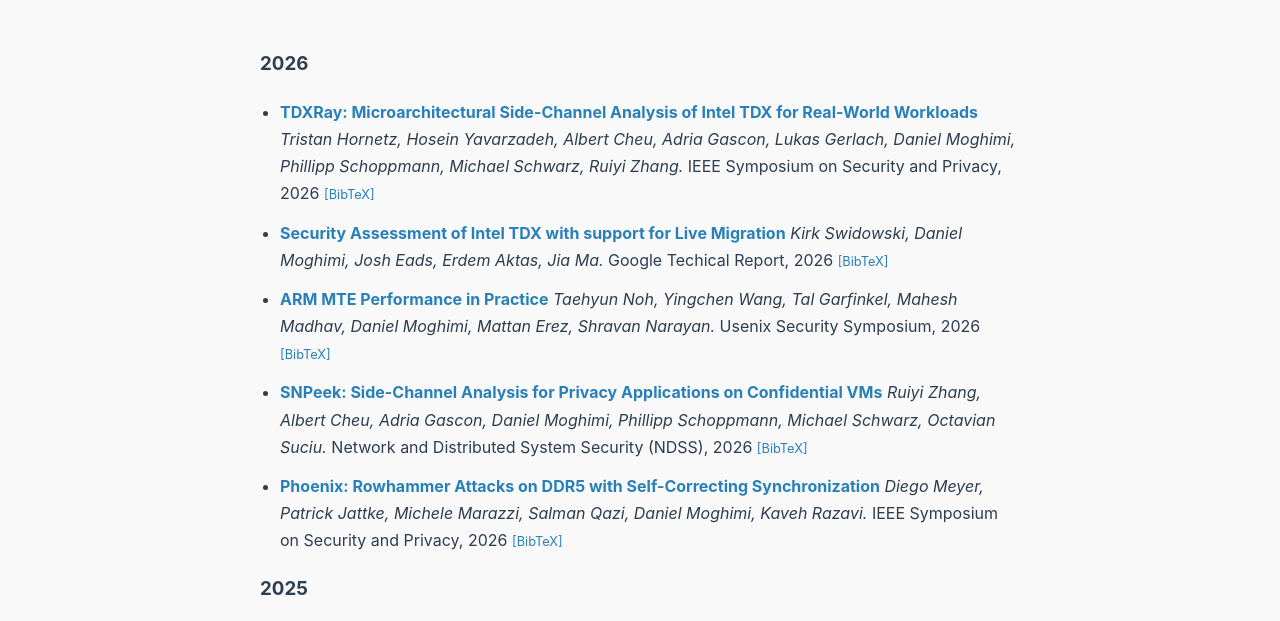
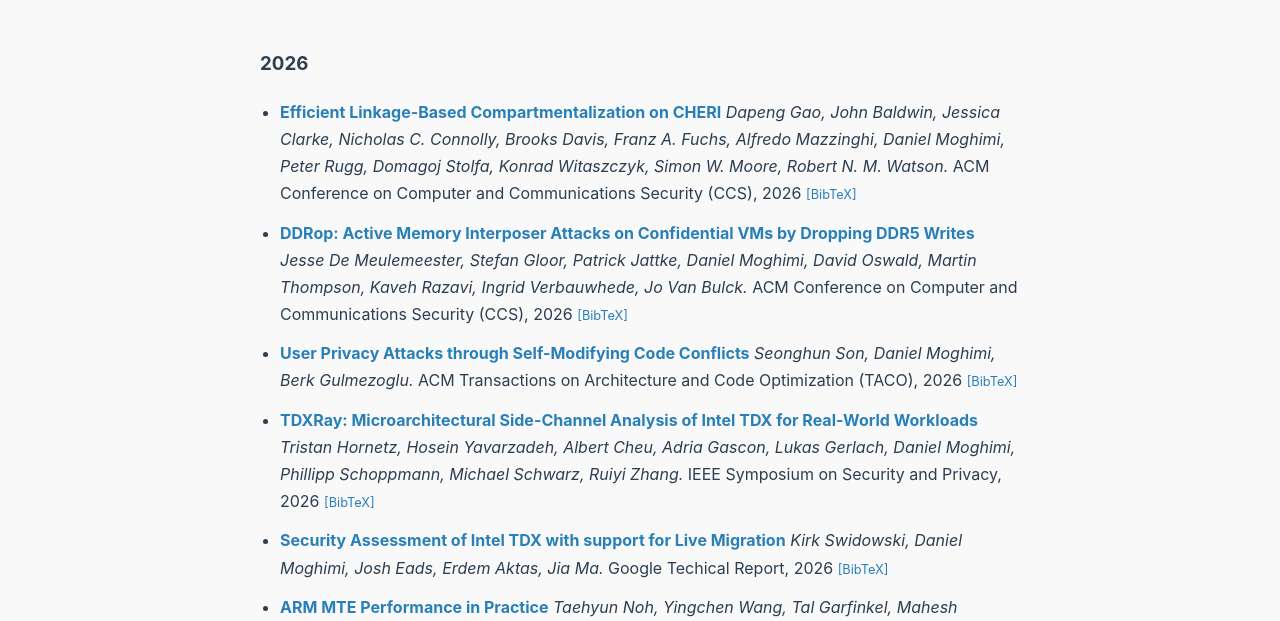
Before and after one commit to flowyroll/flowyroll.github.io, a plain HTML site: page publications.html in a window 1280 px wide. Shown: the part 132-753 px from the top of the page. Drawn offline with Linux system fonts and the light colour scheme; some icons are missing.

Commit message:
update pubs

```diff
--- a/publications.html
+++ b/publications.html
@@ -32,6 +32,18 @@
         </div>
     </header>
     <main><h3>2026</h3><ul><li>
+    <strong><a href="https://arxiv.org/abs/2609.36731">Efficient Linkage-Based Compartmentalization on CHERI</a></strong>
+    <em>Dapeng Gao, John Baldwin, Jessica Clarke, Nicholas C. Connolly, Brooks Davis, Franz A. Fuchs, Alfredo Mazzinghi, Daniel Moghimi, Peter Rugg, Domagoj Stolfa, Konrad Witaszczyk, Simon W. Moore, Robert N. M. Watson.</em> ACM Conference on Computer and Communications Security (CCS), 2026
+    <a style="font-size: 0.8em;" href="publications/gao2026cheri.bib">[BibTeX]</a></li>
+<li>
+    <strong><a href="https://ddropattack.eu/ddrop.pdf">DDRop: Active Memory Interposer Attacks on Confidential VMs by Dropping DDR5 Writes</a></strong>
+    <em>Jesse De Meulemeester, Stefan Gloor, Patrick Jattke, Daniel Moghimi, David Oswald, Martin Thompson, Kaveh Razavi, Ingrid Verbauwhede, Jo Van Bulck.</em> ACM Conference on Computer and Communications Security (CCS), 2026
+    <a style="font-size: 0.8em;" href="publications/demeulemeester2026ddrop.bib">[BibTeX]</a></li>
+<li>
+    <strong><a href="https://doi.org/10.1145/3842387">User Privacy Attacks through Self-Modifying Code Conflicts</a></strong>
+    <em>Seonghun Son, Daniel Moghimi, Berk Gulmezoglu.</em> ACM Transactions on Architecture and Code Optimization (TACO), 2026
+    <a style="font-size: 0.8em;" href="publications/son2026privacy.bib">[BibTeX]</a></li>
+<li>
     <strong><a href="https://tdxray.cpusec.org/">TDXRay: Microarchitectural Side-Channel Analysis of Intel TDX for Real-World Workloads</a></strong>
     <em>Tristan Hornetz, Hosein Yavarzadeh, Albert Cheu, Adria Gascon, Lukas Gerlach, Daniel Moghimi, Phillipp Schoppmann, Michael Schwarz, Ruiyi Zhang.</em> IEEE Symposium on Security and Privacy, 2026
     <a style="font-size: 0.8em;" href="publications/Hornetz2026TDXRay.bib">[BibTeX]</a></li>
@@ -112,6 +124,10 @@
     <em>Daniel Moghimi.</em> PhD Dissertation, 2020
     <a style="font-size: 0.8em;" href="publications/moghimi2020revisit.bib">[BibTeX]</a></li>
 <li>
+    <strong><a href="https://arxiv.org/abs/2007.07428">Data Sampling on MDS-resistant 10th Generation Intel Core (Ice Lake)</a></strong>
+    <em>Daniel Moghimi.</em> arXiv preprint arXiv:2007.07428, 2020
+    <a style="font-size: 0.8em;" href="publications/moghimi2020datasampling.bib">[BibTeX]</a></li>
+<li>
     <strong><a href="https://ieeexplore.ieee.org/document/9152763">LVI: Hijacking Transient Execution Through Microarchitectural Load Value Injection</a></strong>
     <em>Jo Van Bulck, Daniel Moghimi, Michael Schwarz, Moritz Lippi, Marina Minkin, Daniel Genkin, Yuval Yarom, Berk Sunar, Daniel Gruss, Frank Piessens.</em> IEEE Symposium on Security and Privacy, 2020
     <a style="font-size: 0.8em;" href="publications/van2020lvi.bib">[BibTeX]</a></li>
```
Also changed, not shown: 4 other files.
